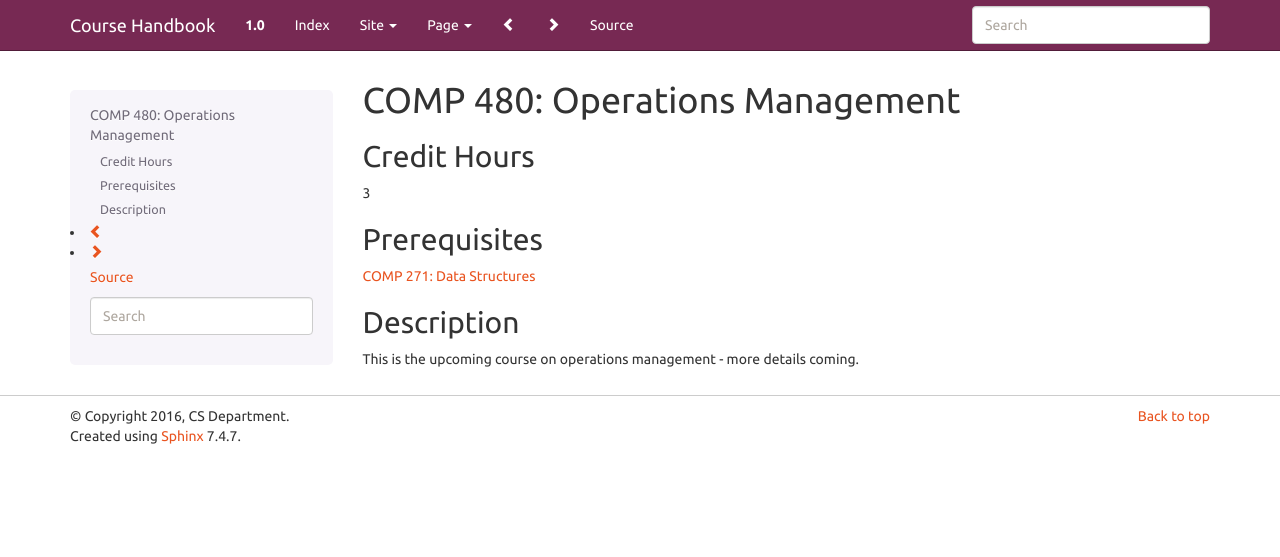
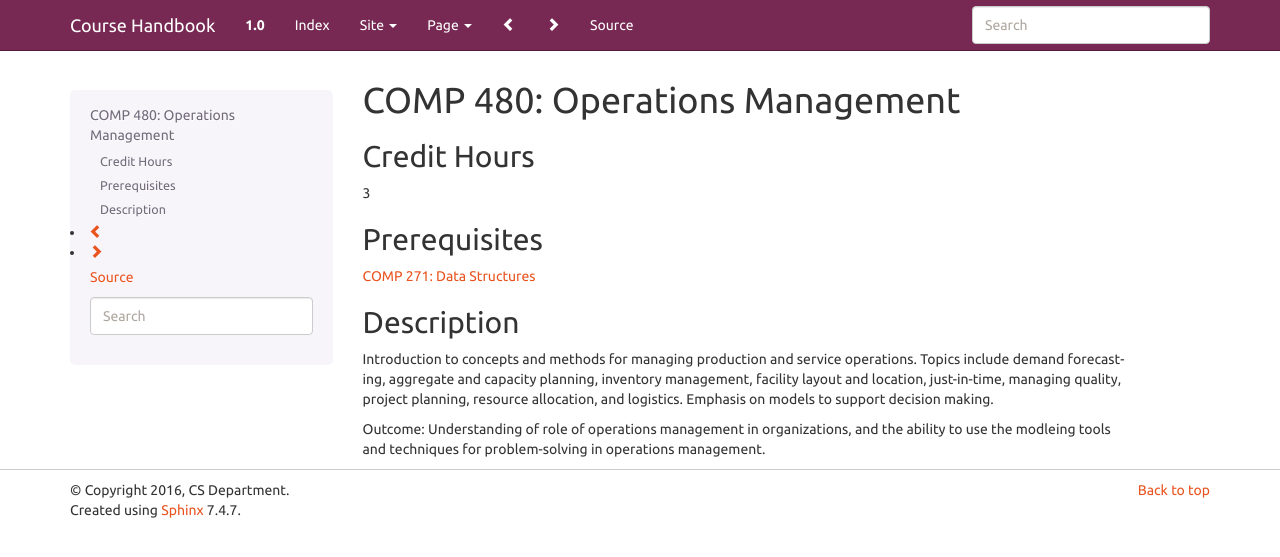
Before and after one commit to kyang5/coursedescriptions, a Sphinx documentation site: the page built from source/comp480.rst, in a window 1280 px wide. Shown: the top 557 px of the page. Built offline with Sphinx 7.4.7, drawn with Linux system fonts in a browser that asks for light colours.

Commit message:
comp480 description

```diff
--- a/source/comp480.rst
+++ b/source/comp480.rst
@@ -17,7 +17,10 @@ Prerequisites
 Description
 ----------------------------
 
-This is the upcoming course on operations management - more details coming.
+Introduction to concepts and methods for managing production and service operations.  Topics include demand forecasting, aggregate and capacity planning, inventory management, facility layout and location, just-in-time, managing quality, project planning, resource allocation, and logistics. Emphasis on models to support decision making.
+
+
+Outcome:  Understanding of role of operations management in organizations, and the ability to use the modleing tools and techniques for problem-solving in operations management.
 
 ..  for later
     Syllabi
```
